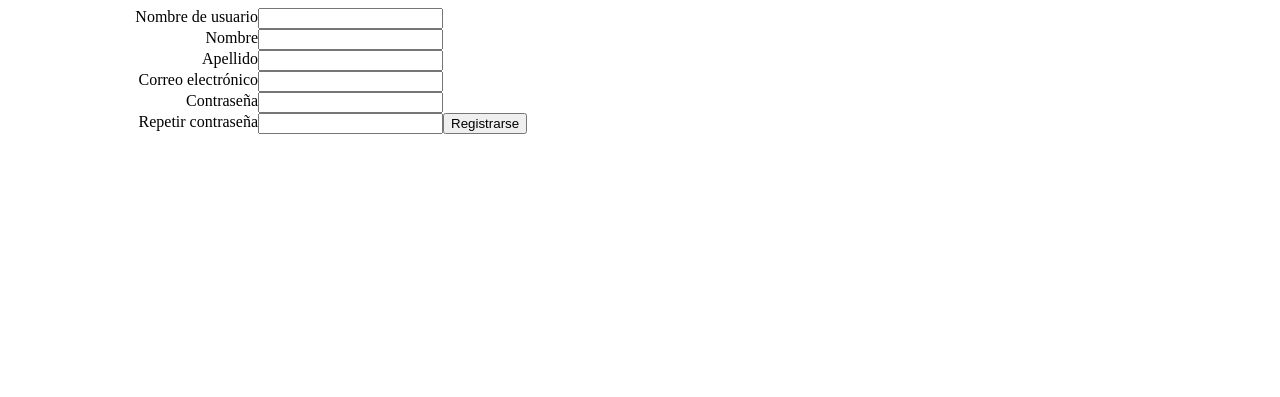
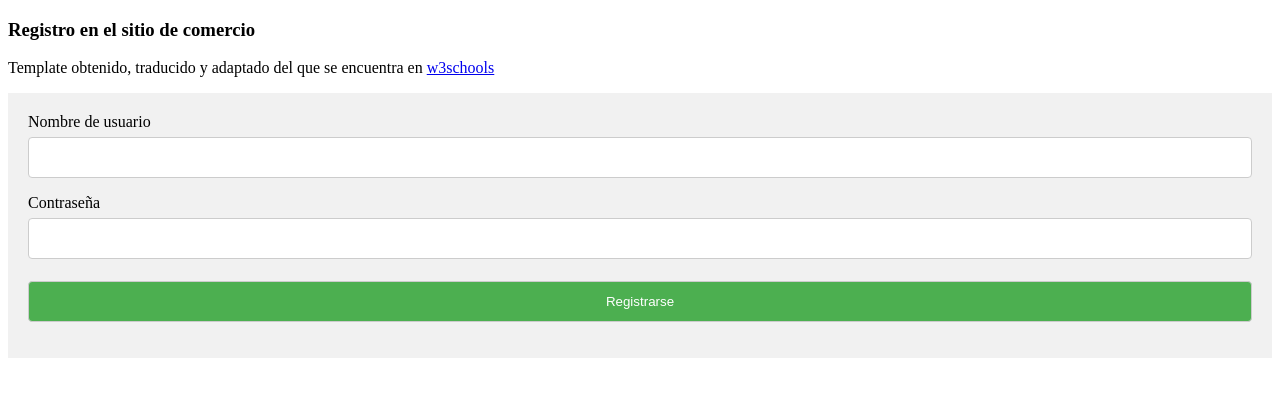
Before and after one commit to Proyectos-AP/RedesIII_CI5833, a Django app: page /sales/register/ in a window 1280 px wide. Shown: the top 397 px of the page. Run offline with Django 3.2, Linux system fonts and the light colour scheme.

Commit message:
Se verifica del lado del cliente que la contraseña tenga al menos una mayuscula, un caracter no alfanumerico y al menos 8 caracteres de longitud

```diff
--- a/vendedor/ecommerce/ecommerce/settings.py
+++ b/vendedor/ecommerce/ecommerce/settings.py
@@ -37,7 +37,7 @@ INSTALLED_APPS = [
     'django.contrib.sessions',
     'django.contrib.messages',
     'django.contrib.staticfiles',
-    'sales'
+    'sales.apps.SalesConfig'
 ]
 
 MIDDLEWARE = [
--- a/vendedor/ecommerce/sales/templates/sales/register.html
+++ b/vendedor/ecommerce/sales/templates/sales/register.html
@@ -1,46 +1,143 @@
 <!DOCTYPE html>
-<html lang="es" dir="ltr">
+<html>
 <head>
-    <meta charset="utf-8">
-    <title>Registro</title>
+<meta name="viewport" content="width=device-width, initial-scale=1">
 <style>
+/* Style all input fields */
+input {
+    width: 100%;
+    padding: 12px;
+    border: 1px solid #ccc;
+    border-radius: 4px;
+    box-sizing: border-box;
+    margin-top: 6px;
+    margin-bottom: 16px;
+}
 
-      label{
-          display: inline-block;
-          float: left;
-          clear: left;
-          width: 250px;
-          text-align: right;
+/* Style the submit button */
+input[type=submit] {
+    background-color: #4CAF50;
+    color: white;
 }
-      input {
-        display: inline-block;
-        float: left;
+
+/* Style the container for inputs */
+.container {
+    background-color: #f1f1f1;
+    padding: 20px;
+}
+
+/* The message box is shown when the user clicks on the password field */
+#message {
+    display:none;
+    background: #f1f1f1;
+    color: #000;
+    position: relative;
+    padding: 20px;
+    margin-top: 10px;
+}
+
+#message p {
+    padding: 10px 35px;
+    font-size: 18px;
+}
+
+/* Add a green text color and a checkmark when the requirements are right */
+.valid {
+    color: green;
+}
+
+.valid:before {
+    position: relative;
+    left: -35px;
+    content: "✔";
+}
+
+/* Add a red text color and an "x" when the requirements are wrong */
+.invalid {
+    color: red;
+}
+
+.invalid:before {
+    position: relative;
+    left: -35px;
+    content: "✖";
 }
 </style>
 </head>
 <body>
+
+<h3>Registro en el sitio de comercio</h3>
+<p>Template obtenido, traducido y adaptado del que se encuentra en <a href="https://www.w3schools.com/howto/howto_js_password_validation.asp">w3schools</a></p>
+
+<div class="container">
   <form action="{% url 'sales:register' %}" method="post">
     {% csrf_token %}
+    <label for="usrname">Nombre de usuario</label>
+    <input type="text" id="username" name="username" required>
 
-      <label for="username">Nombre de usuario</label>
-      <input type="text" name="username" value="" required>
-
-      <label for="name">Nombre</label>
-      <input type="text" name="name" value="" required>
-
-      <label for="lastName">Apellido</label>
-      <input type="text" name="lastName" value="" required>
-
-      <label for="email">Correo electrónico</label>
-      <input type="text" name="email" required>
-
-      <label for="password">Contraseña</label>
-      <input type="password" name="password" value="" required>
-
-      <label for="repeatPsw">Repetir contraseña</label>
-      <input type="password" name="repeatPsw" value="" required>
+    <label for="psw">Contraseña</label>
+    <input type="password" id="psw" name="psw" pattern="(?=*[A-Z])(?=.*[^a-zA-Z0-9]).{8,}" title="La contraseña debe contener al menos una mayúscula, un caracter alfanumérico y al menos 8 caracteres" required>
 
     <input type="submit" value="Registrarse">
   </form>
+</div>
+
+<div id="message">
+  <h3>La contraseña debe contener:</h3>
+  <p id="capital" class="invalid">Una letra <b>mayúscula</b></p>
+  <p id="number" class="invalid">Un caracter <b>no alfanumérico</b></p>
+  <p id="length" class="invalid">Al menos <b>8 caracteres</b></p>
+</div>
+
+<script>
+var myInput = document.getElementById("psw");
+var capital = document.getElementById("capital");
+var number = document.getElementById("number");
+var length = document.getElementById("length");
+
+// When the user clicks on the password field, show the message box
+myInput.onfocus = function() {
+    document.getElementById("message").style.display = "block";
+}
+
+// When the user clicks outside of the password field, hide the message box
+myInput.onblur = function() {
+    document.getElementById("message").style.display = "none";
+}
+
+// When the user starts to type something inside the password field
+myInput.onkeyup = function() {
+
+  // Validate capital letters
+  var upperCaseLetters = /[A-Z]/g;
+  if(myInput.value.match(upperCaseLetters)) {
+    capital.classList.remove("invalid");
+    capital.classList.add("valid");
+  } else {
+    capital.classList.remove("valid");
+    capital.classList.add("invalid");
+  }
+
+  // Validate non_alpha
+  var non_alpha = /[^a-zA-Z0-9]/g;
+  if(myInput.value.match(non_alpha)) {
+    number.classList.remove("invalid");
+    number.classList.add("valid");
+  } else {
+    number.classList.remove("valid");
+    number.classList.add("invalid");
+  }
+
+  // Validate length
+  if(myInput.value.length >= 8) {
+    length.classList.remove("invalid");
+    length.classList.add("valid");
+  } else {
+    length.classList.remove("valid");
+    length.classList.add("invalid");
+  }
+}
+</script>
+
 </body>
 </html>
--- a/vendedor/ecommerce/sales/views.py
+++ b/vendedor/ecommerce/sales/views.py
@@ -2,6 +2,7 @@ from django.contrib.auth.models import User
 from django.http import HttpResponse
 from django.shortcuts import render
 from django.template import loader
+from sales.models import Client
 
 # Create your views here.
 
@@ -12,19 +13,17 @@ def register(request):
 
 
     if request.method == 'POST':
+        try:
+            username = request.POST['username']
+            password = request.POST['psw']
 
-        username = request.POST['username']
-        name = request.POST['name']
-        last_name = request.POST['lastName']
-        email = request.POST['email']
-        password = request.POST['password']
-        user = User.objects.create_user(username,email,password)
-
-        user.first_name = name
-        user.last_name = last_name
-        user.save()
-
-        return render(request,'sales/index.html')
+            #Debe tener una longitud mínima, al menos un carácter no alfa numérico y una letra mayúscula
+            user = Client(username=username,password=password)
+            user.save()
+            return render(request,'sales/index.html')
+        except:
+            print("Error registrando al usuario")
+            return HttpResponse("Error")
 
     else:
         return render(request,'sales/register.html')
```
Also changed, not shown: vendedor/ecommerce/sales/models.py (+8 -0 lines). Lines whose indentation alone changed are shown as unchanged.
